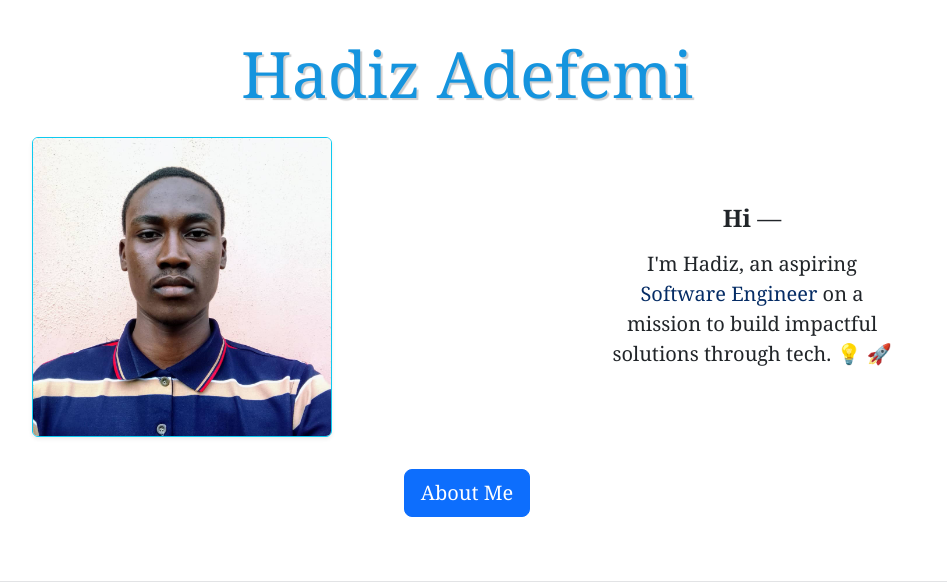
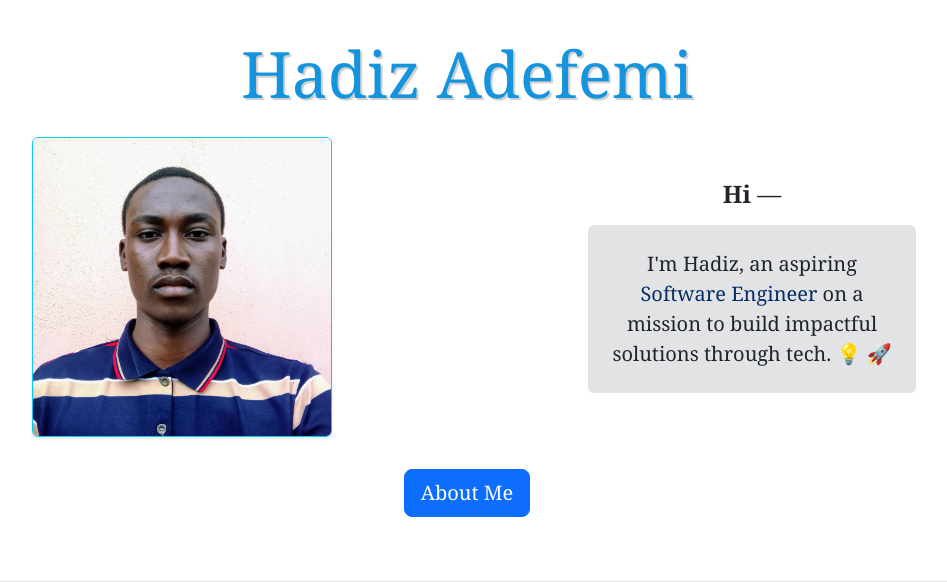
Before and after one commit to Hadizadefemi/Portfolio-Website, a Django app: page / in a window 1280 px wide. Shown: the part 68-650 px from the top of the page, without its empty margins (173-1120 px from the left). Run offline with Django 4.2, Linux system fonts and the light colour scheme; some web fonts are replaced.

Commit message:
changed UI

```diff
--- a/templates/index.html
+++ b/templates/index.html
@@ -11,7 +11,7 @@
         <div id="more" class="col-12 col-lg-6 d-flex align-items-center justify-content-center">
             <div>
                 <h2 class="text-center fs-4 mb-3"><strong>Hi</strong> &mdash;</h2>
-                <p class="lead text-center">
+                <p class="lead text-center p-4 container bg-secondary-subtle rounded">
                     I'm <strong>Hadiz</strong>, an aspiring<br>
                     <span class="text-primary-emphasis">Software Engineer</span> on a <br>
                     mission to build impactful<br>
```
